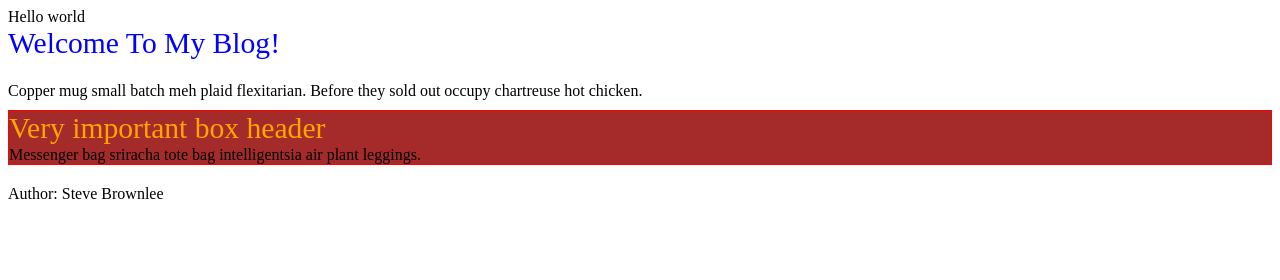
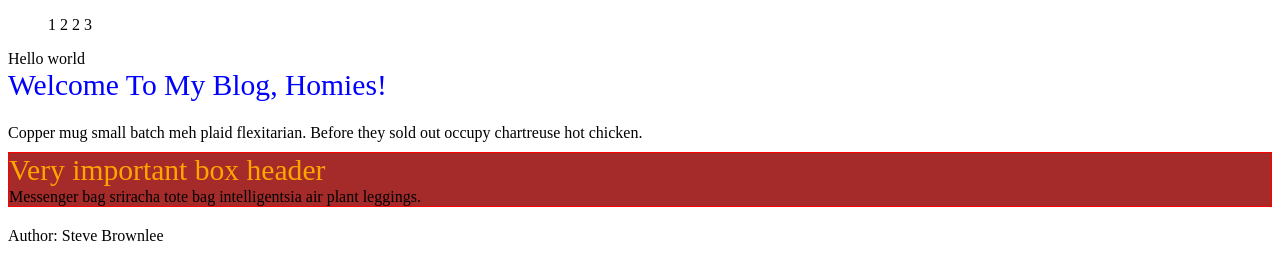
Before and after one commit to JoeShep/css_selectors_gh-demo, a plain HTML site: page index.html in a window 1280 px wide. Drawn offline with Linux system fonts and the light colour scheme.

Commit message:
start navbar

```diff
--- a/index.html
+++ b/index.html
@@ -9,10 +9,26 @@
 </head>
 
 <body>
+  <nav>
+    <ul>
+      <li>
+        1
+      </li>
+      <li>
+        2
+      </li>
+      <li>
+        2
+      </li>
+      <li>
+        3
+      </li>
+    </ul>
+  </nav>
   <section class="article__content">Hello world</section>
   <article class="article">
     <section class="article__header">
-      Welcome To My Blog!
+      Welcome To My Blog, Homies!
     </section>
     <section class="article__content">
       Copper mug small batch meh plaid flexitarian. Before they
--- a/main.css
+++ b/main.css
@@ -59,3 +59,7 @@ section + section {
 section ~ section {
   margin: 20px 0 10px 0;
 }
+
+li {
+  display: inline-block;
+}
```
